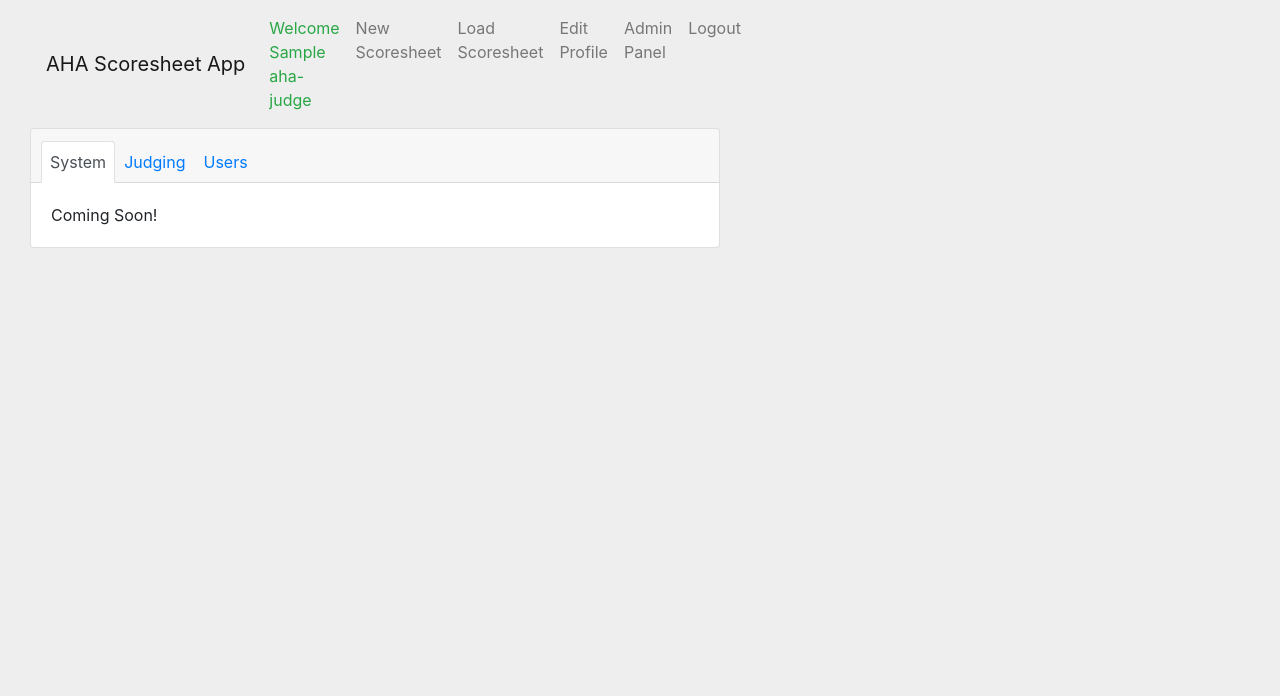
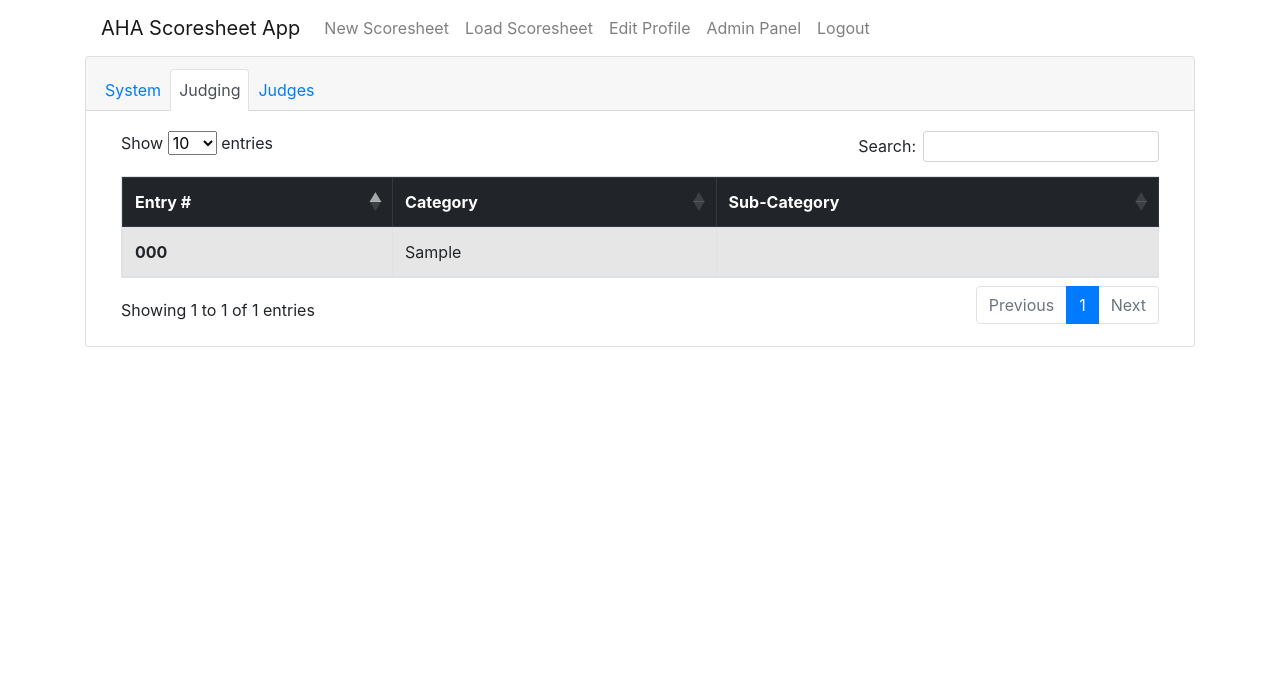
Before and after one commit to CIA-Homebrew/BJCP-Scoresheet, a Node server app: page /admin in a window 1280 px wide. Shown: the top 696 px of the page. Run offline with Node 20, Linux system fonts and the light colour scheme; a user stored in the database is signed in; tables that the repository leaves empty hold one stand-in row (values such as "Sample post"); lists and menus that the app fills with data are empty; some libraries are stand-ins or nearby versions.

Commit message:
Admin panel data tables.

```diff
--- a/controllers/AdminController.js
+++ b/controllers/AdminController.js
@@ -2,29 +2,35 @@ let mongoose = require("mongoose");
 let passport = require("passport");
 let User = require("../models/User");
 let Scoresheet = require("../models/Scoresheet");
+let appConstnats = require("../helpers/appConstants");
 
 let adminController = {};
 
 adminController.controlPanel = function(req, res) {
-	let scoresheets;
-	Scoresheet.paginate({}, {
-		entry_number : "ascending",
-		page: 1,
-		limit: 20
-	}, function(err, result) {
-		// result.docs
-		// result.total
-		// result.limit - 10
-		// result.page - 3
-		// result.pages
-		if (err) {
-			scoresheets.error = err;
-		} else {
-			scoresheets = result;
-		}
-
-		res.render("admin", { user : req.user, sheets : scoresheets });
-	});
+	/** Find all the scoresheets in the system **/
+	Scoresheet.find().exec()
+	/** Start the scoresheet promise chain **/
+		.then(function(sheet) {
+			let result = [];
+			/** Find all the users in the system and return the promise chain**/
+			return User.find().exec()
+				.then(function(user){
+					return [sheet, user];
+				});
+		})
+		/** Promise chain success function **/
+		.then(function(result) {
+			res.render("admin", {
+				user : req.user,
+				title : appConstnats.APP_NAME + " - Admin Home",
+				sheets : result[0],
+				judges : result[1]
+			});
+		})
+		/** Promise chain error function **/
+		.then(undefined, function(err){
+			//Handle error
+		});
 };
 
 module.exports = adminController;
--- a/helpers/appConstants.js
+++ b/helpers/appConstants.js
@@ -1,4 +1,6 @@
 module.exports = Object.freeze({
 	ADMIN_LEVEL: 3,						// Level of 3 or higher is required for admin access
-	HEAD_JUDEGE_LEVEL: 1
+	HEAD_JUDEGE_LEVEL: 1,
+	APP_NAME: "CIA Scoresheet",
+
 });
--- a/models/Scoresheet.js
+++ b/models/Scoresheet.js
@@ -115,7 +115,10 @@ let ScoresheetSchema = new Schema({
 	overall_wonderful: String,
 	feedback_comment: String,
 	judge_total: String
-}, { collection: 'aha-scoresheets' });
+}, {
+	timestamps: true, 			// Enable createdat and updatedat timestamp fields
+	collection: 'aha-scoresheets'
+});
 
 ScoresheetSchema.plugin(mongoosePaginate);
 
--- /dev/null
+++ b/public/javascripts/admin.js
@@ -0,0 +1,4 @@
+(function($){
+	$('.comp_entry_list').DataTable();
+	$('.comp_judges_list').DataTable();
+})(jQuery);
--- a/public/stylesheets/style.css
+++ b/public/stylesheets/style.css
@@ -1,10 +1,5 @@
 body {
   background-color: #eee;
-}
-@media (min-width: 992px) {
-  body {
-    max-width: 750px;
-  }
 }
 /* bootstrap hack: fix content width inside hidden tabs */
 .tab-content > .tab-pane:not(.active),
--- a/public/stylesheets/style.styl
+++ b/public/stylesheets/style.styl
@@ -4,7 +4,7 @@ body
 // Large devices (desktops, 992px and up)
 @media (min-width: 992px)
 	body
-		max-width 750px
+		//max-width 750px
 
 /* bootstrap hack: fix content width inside hidden tabs */
 .tab-content > .tab-pane:not(.active),
--- a/views/admin.pug
+++ b/views/admin.pug
@@ -1,26 +1,62 @@
 extends layout
 
 block content
-	.container
-		div.card
-			div.card-header
-				.row
+    .container
+        div.card
+            div.card-header
+                .row
 
-				ul(class = 'nav nav-tabs card-header-tabs' id='admin-list' role='tablist')
-					li(class='nav-item')
-						a(class='nav-link active px-2' data-toggle="tab" href='#system' role="tab" aria-controls="system" aria-selected="true" ) System
-					li(class='nav-item')
-						a(class='nav-link px-2' data-toggle="tab" href='#judging' role="tab" aria-controls="judging" aria-selected="false") Judging
-					li(class='nav-item')
-						a(class='nav-link px-2' data-toggle="tab" href='#users' role="tab" aria-controls="users" aria-selected="false" ) Users
-			div.card-body
-				div.tab-content
-					div(class='tab-pane active' id='system' role='tabpanel' aria-labelledby='system-tab') Coming Soon!
+                ul(class = 'nav nav-tabs card-header-tabs' id='admin-list' role='tablist')
+                    li(class='nav-item')
+                        a(class='nav-link px-2' data-toggle="tab" href='#system' role="tab" aria-controls="system" aria-selected="true" ) System
+                    li(class='nav-item')
+                        a(class='nav-link px-2 active' data-toggle="tab" href='#judging' role="tab" aria-controls="judging" aria-selected="false") Judging
+                    li(class='nav-item')
+                        a(class='nav-link px-2' data-toggle="tab" href='#judges' role="tab" aria-controls="judges" aria-selected="false" ) Judges
+            div.card-body
+                div.tab-content
+                    div(class='tab-pane' id='system' role='tabpanel' aria-labelledby='system-tab') Coming Soon!
 
-					div(class='tab-pane' id='judging' role='tabpanel' aria-labelledby='judging-tab')
-						ul
-						if (sheets)
-							each sheet in sheets.docs
-								li #{sheet.entry_number} - #{sheet.category} - #{sheet.subscategory}
+                    div(class='tab-pane active' id='judging' role='tabpane2' aria-labelledby='judging-tab')
+                        div.container-fluid
+                            table.comp_entry_list.table.table-striped.table-bordered.table-hover.table-responsive-md
+                                <!--caption List of entries-->
+                                thead.thead-dark
+                                    tr
+                                        th(scope='col') Entry #
+                                        th(scope='col') Category
+                                        th(scope='col') Sub-Category
+                                tbody
+                                    if (sheets)
+                                        each sheet in sheets
+                                            if (sheet.entry_number)
+                                                tr
+                                                    th(scope='row') #{sheet.entry_number}
+                                                    td #{sheet.category}
+                                                    td #{sheet.subscategory}
 
-					div(class='tab-pane' id='users' role='tabpanel' aria-labelledby='users-tab') Test3
+                    div(class='tab-pane' id='judges' role='tabpane3' aria-labelledby='judges-tab') Test3
+                        .container-fluid
+                            table.comp_judges_list.table.table-striped.table-bordered.table-hover.table-responsive-md
+                                <!--caption List of entries-->
+                                thead.thead-dark
+                                    tr
+                                        th(scope='col') Username
+                                        th(scope='col') First Name
+                                        th(scope='col') Last Name
+                                        th(scope='col') BJCP ID
+                                tbody
+                                    if (judges)
+                                        each judge in judges
+                                            tr
+                                                th #{judge.username}
+                                                th #{judge.forename}
+                                                th #{judge.surname}
+                                                th #{judge.bjcp_id}
+
+    script(src='https://cdn.datatables.net/1.10.19/js/jquery.dataTables.min.js')
+    script(src='https://cdn.datatables.net/1.10.19/js/dataTables.bootstrap4.min.js')
+    script(src='/javascripts/admin.js')
+
+    link(rel='stylesheet', href='https://cdnjs.cloudflare.com/ajax/libs/twitter-bootstrap/4.1.3/css/bootstrap.css')
+    link(rel='stylesheet', href='https://cdn.datatables.net/1.10.19/css/dataTables.bootstrap4.min.css')
--- a/views/layout.pug
+++ b/views/layout.pug
@@ -29,8 +29,8 @@ html
 								li.nav-item
 									a.nav-link(href='/register') Register
 							if (user)
-								li.nav-item
-									a.nav-link.text-success Welcome #{user.forename}
+								//-li.nav-item
+									a.nav-link.text-success Welcome #{user.forename}-//
 								li.nav-item
 									a.nav-link(href='/scoresheet/new') New Scoresheet
 								li.nav-item
--- a/views/newScoresheet.pug
+++ b/views/newScoresheet.pug
@@ -659,10 +659,8 @@ block content
             $('div#descriptors input:checkbox').on('change', function() {
                 if ($(this).is(':checked')) {
                     $(this).attr('value', 'true');
-                    console.log('Y');
                 } else {
                     $(this).attr('value', 'false');
-                    console.log('N');
                 }
             });
         });
```
Also changed, not shown: controllers/AuthController.js (+19 -9 lines), controllers/ScoresheetController.js (+15 -10 lines), 1 other file.
